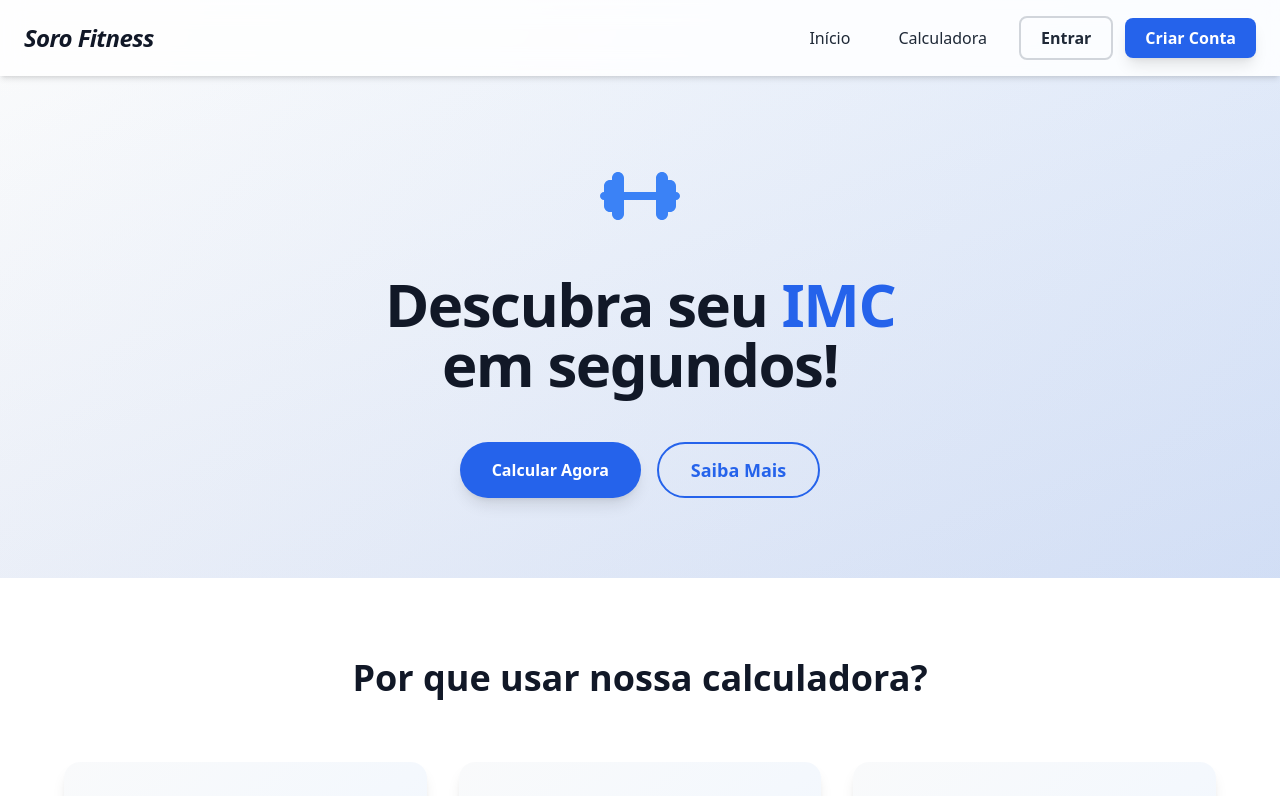
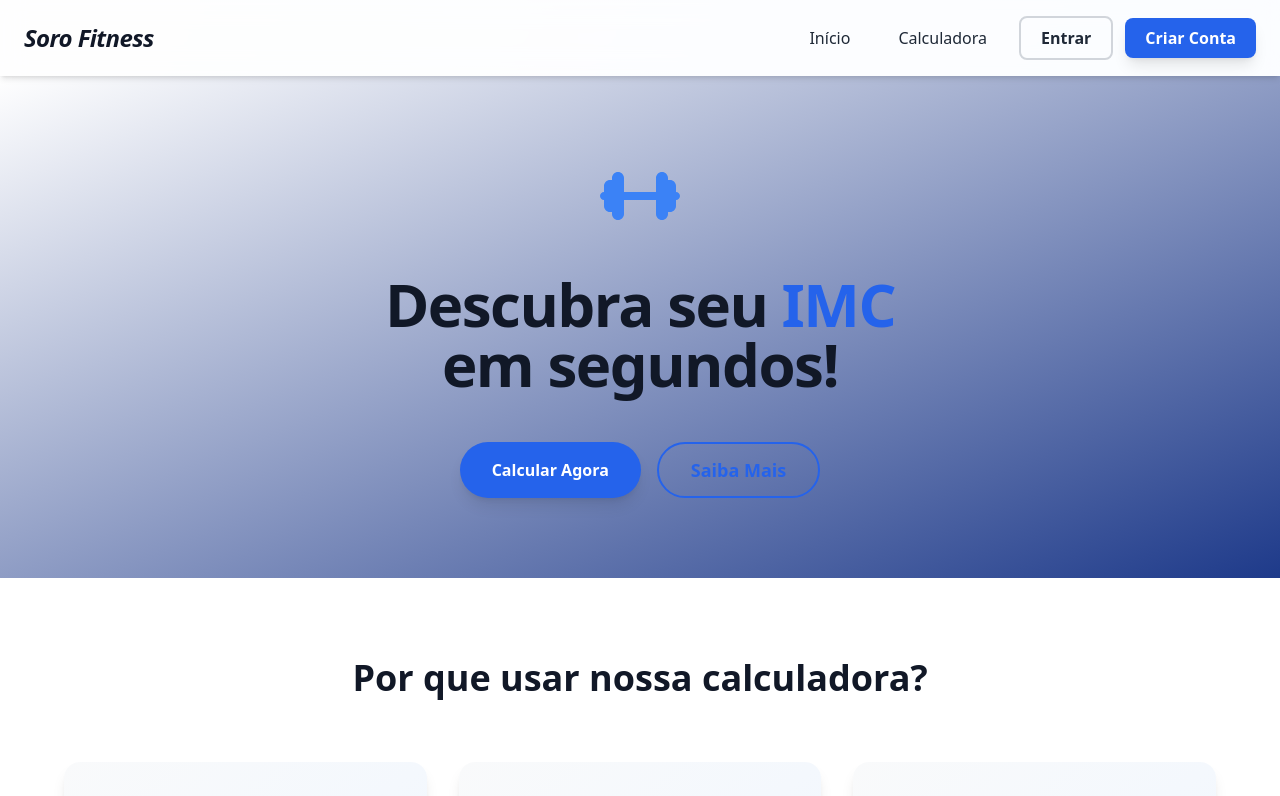
Before and after one commit to gustahxn/CalcImc, a React (Vite) app in the folder calcImc/: page / in a window 1280 px wide. Shown: the top 796 px of the page. Built offline with nearby package versions, Linux system fonts and the light colour scheme; no server answers.

Commit message:
Update: Bg color on div1 changed

```diff
--- a/calcImc/src/components/Home.jsx
+++ b/calcImc/src/components/Home.jsx
@@ -64,7 +64,7 @@ const Home = () => {
   return (
     <div className="min-h-screen">
       <section className="relative py-20 px-6 overflow-hidden">
-      <div className="absolute inset-0 bg-gradient-to-br from-white to-blue-800 opacity-10"></div>
+      <div className="absolute inset-0 bg-gradient-to-br from-white to-blue-900"></div>
         <div className="max-w-6xl mx-auto relative z-10">
           <div className="text-center space-y-8">
             <div className="inline-block">
```
